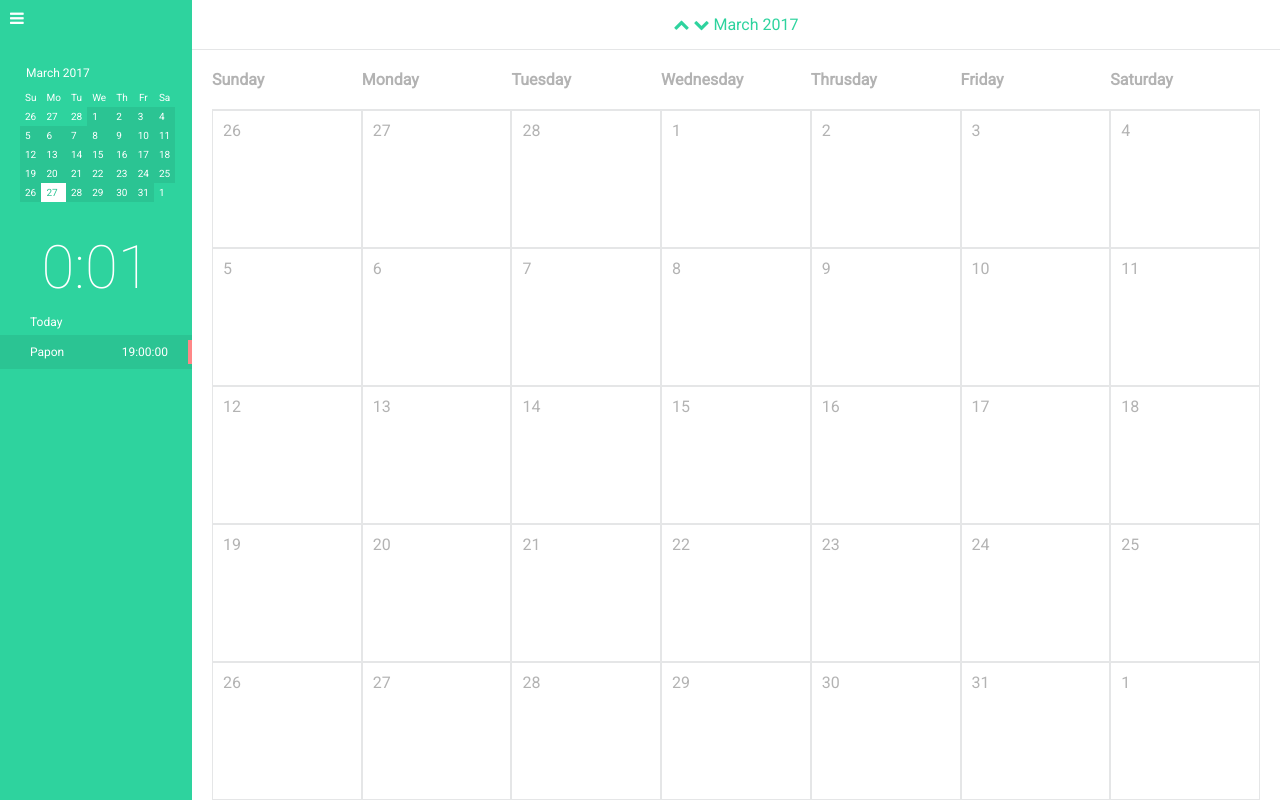
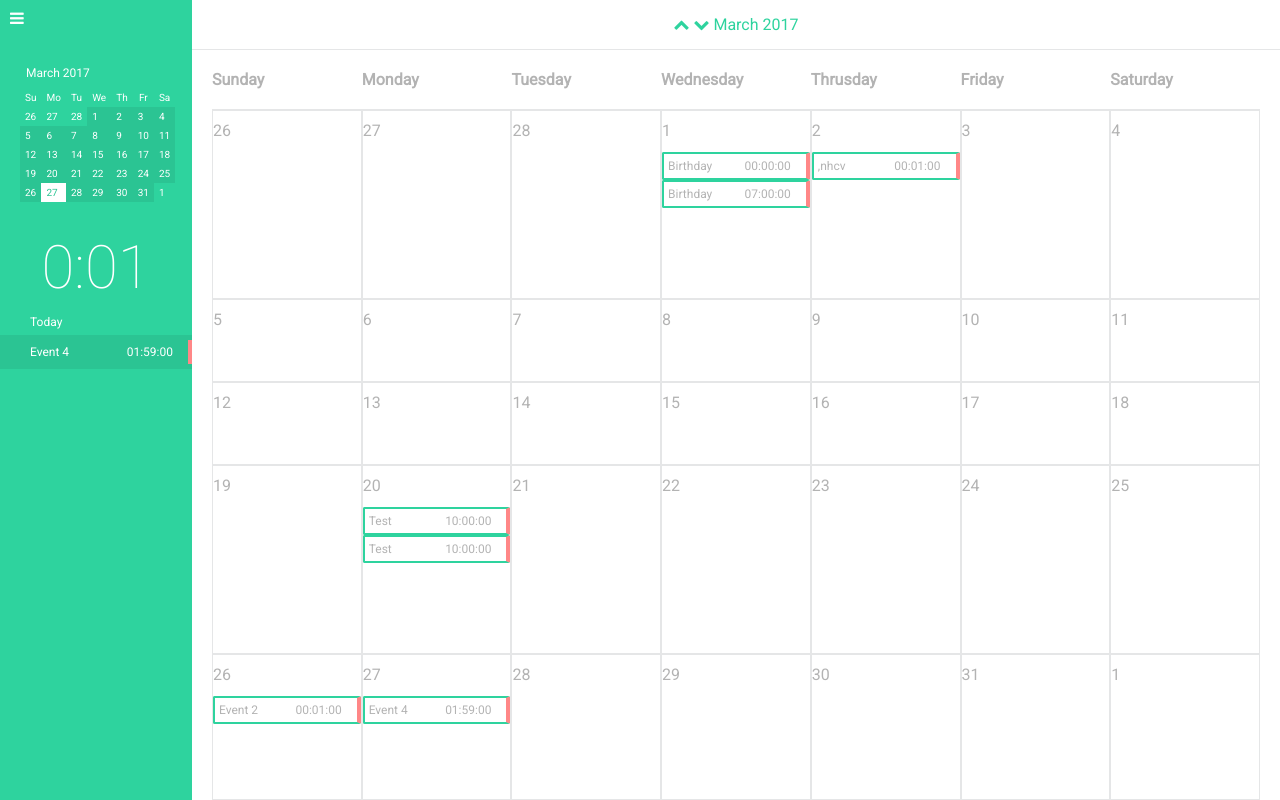
Before and after one commit to mahipjain/calendar, a Django app: page / in a window 1280 px wide. Run offline with Django 3.2, Linux system fonts and the light colour scheme; data comes from the database, SQL or seed files in the repository.

Commit message:
added delete and update

```diff
--- a/calendarapp/static/calendarapp/base.css
+++ b/calendarapp/static/calendarapp/base.css
@@ -33,6 +33,7 @@
     position: absolute;
     z-index: 1;
     border: 1px solid #ff8787;
+    max-width: 300px;
 }
 
 /*.popup::after {
@@ -66,7 +67,7 @@
     to {opacity:1 ;}
 }*/
 
-.popup-date{
+.popup-header{
     color: #ff8787;
 }
 
@@ -129,9 +130,22 @@
     padding: 5px 0;
     border-right: 4px solid #ff8787;
 }
+
+.date ul{
+    font-size: 12px;
+    padding: 0;
+}
+
+.date li{
+    border-radius: 2px;
+    border: 2px solid #2ed39e;
+    border-right: 4px solid #ff8787;
+    padding-left: 4px;
+}
+
 .event-time{
     float: right;
-    padding-right: 20px;
+    padding-right: 15px;
 }
 
 li{
@@ -158,7 +172,7 @@
     border: 1px solid #e5e6e7;
     width: 14%;
     vertical-align: top;
-    padding: 10px;
+    padding: 10px 0;
 }
 .main-container th{
     border-bottom: 1px solid #e5e6e7;
@@ -200,3 +214,11 @@
 .close-btn{
     float: right;
 }
+
+.error{
+    font-size: 10px;
+    color: red;
+    padding: 0;
+    margin: 0;
+    margin-bottom: 4px;
+}
--- a/calendarapp/static/calendarapp/base.js
+++ b/calendarapp/static/calendarapp/base.js
@@ -21,6 +21,8 @@
 		}
 		$('.calendar')[0].innerHTML = 	getCalendar(selectedMonth, selectedYear);
 	});
+
+	//show popup
 	$('.date').click(function(event){
 		if(!$(event.target).closest('.popup').length && !$(event.target).closest('ul').length){
 			$(this).find('.popup-cont').html(popupHtml);
@@ -28,6 +30,10 @@
 			var d = new Date($(this).attr('id'));
 			var long_date = d.getDate() + ' ' + monthName[d.getMonth()] + ' ' + d.getFullYear();
 			$(this).find('.popup-date').html(long_date);
+			var input_date = inputDate(d);
+			console.log(input_date);
+			$(this).find('#start_date').val(input_date);
+			$(this).find('#end_date').val(input_date);
 			$('#event-submit').attr('onclick', 'validate("'+d+'")');
 			$('.popup').show('fast');
 		}
@@ -42,23 +48,99 @@
 	        }
     }
 	});
+	get_events_list();
 
-	get_events_list();
 });
+
+function eventDetails(id){
+	$.ajax({
+		url:'/event/'+id+'/',
+		success: function(data){
+			data = JSON.parse(data);
+			console.log(data);
+			var eventPopup = '<div class="popup">\
+													<i class="fa fa-times close-btn" aria-hidden="true" onclick="closePopup(this)"></i>\
+													<div>\
+														<h3 class="popup-header">'+data.name+'</h3>';
+							if(data.location != ''){
+							eventPopup += '<p>Where</p>\
+														<p>'+data.location+'</p>';
+							}
+							eventPopup +=	 '<p>When</p>\
+														<p>'+data.start_datetime+' - '+data.end_datetime+'</p>';
+
+							if(data.description != ''){
+							eventPopup += '<p>'+data.description+'</p>\
+														<p>Description</p>';
+							}
+							eventPopup += '</div>\
+													<input type="button" value="Delete" onclick="delete_event('+data.id+')">\
+													<input type="button" class="submit-btn" value="Edit" onclick="edit_event('+data.id+')">\
+												</div>';
+			$('#event'+id).parent().parent().find('.popup-cont').html(eventPopup);
+			$('.popup').show('fast');
+		}
+	});
+}
+
+function delete_event(event_id){
+	$.ajax({
+		url: '/delete/'+event_id+'/',
+		success: function(){
+			$('.popup').hide('fast');
+      $('.popup-cont').html('');
+		}
+	})
+}
+
+function edit_event(event_id){
+	$.ajax({
+		url:'/event/'+event_id+'/',
+		success: function(data){
+			data = JSON.parse(data);
+			$('.popup').hide('fast');
+      $('.popup-cont').html('');
+      var d = $('#event'+event_id).closest('.date').attr('id');
+      d = new Date(d);
+      console.log(d);
+      $('#event'+event_id).parent().parent().find('.popup-cont').html(popupHtml);
+      $('#event_name').val(data.name);
+      $('#location').val(data.location);
+      $('#start_date').val(data.start_date);
+      $('#start_time').val(data.start_time);
+      $('#end_date').val(data.end_date);
+      $('#end_time').val(data.end_time);
+      $('#description').val(data.description);
+      $('#event-submit').attr('onclick','validate("'+d+'",'+data.id+')');
+			$('.popup').show('fast');
+		}
+	})
+}
+
+function toggleTimeFields(e){
+	console.log(e);
+	var all_day = $(e).prop('checked');
+	if(all_day){
+		$('#all_day').parent().find('#start_time, #start_date, #end_time, #end_date').prop('disabled', true);
+	}
+	else{
+		$('#all_day').parent().find('#start_time, #start_date, #end_time, #end_date').prop('disabled', false);
+	}
+}
 
 function closePopup(e){
 	$(e).closest('.popup').hide('fast');
 	$(e).closest('.popup-cont').html('');
-	console.log(e);
+	// console.log(e);
 }
 
 function get_events_list(date = ''){
-	console.log(date);
+	// console.log(date);
 	if(date!='') var d = new Date(date);
 	else d = new Date();
 	var elem_id = d.toLocaleDateString('en-US');
 	d = d.getFullYear() + '-' + (d.getMonth()+1) + '-' + d.getDate();
-	console.log(d);
+	// console.log(d);
 	$.ajax({
 		url: '/events_list/',
 		type: 'POST',
@@ -67,11 +149,18 @@
 		},
 		success: function(data){
 			data = JSON.parse(data);
-			console.log(data.length);
+			// console.log(data);
+			// console.log(data.length);
 			var html = '<ul class="events-list">';
 			for(var i =0; i<data.length; i++){
-				html += '<li><span class="event-name">\
+				if(date !=''){
+				html += '<li id="event'+data[i].id+'" onclick="eventDetails('+data[i].id+')"><span class="event-name">\
 				'+data[i].name+'</span><span class="event-time">'+data[i].start_time+'</span></li>';
+				}
+				else{
+					html += '<li><span class="event-name">\
+				'+data[i].name+'</span><span class="event-time">'+data[i].start_time+'</span></li>';
+				}
 			}
 			html+= '</ul>';
 			if(date != '') $('[id="'+elem_id+'"]').append(html);
@@ -80,26 +169,40 @@
 	});
 }
 
-function add_event(date){
+function add_event(date, event_id=null){
 	var d = new Date(date);
 	// console.log(d);
 	var x = document.getElementById(d.toLocaleDateString('en-US'));
 	var name = $(x).find('#event_name')[0].value;
 	var location = $(x).find('#location')[0].value;
+	var start_date = new Date($(x).find('#start_date')[0].value);
+	start_date = inputDate(start_date);
 	var start_time = $(x).find('#start_time')[0].value;
+	var end_date = new Date($(x).find('#end_date')[0].value);
+	end_date = inputDate(end_date);
 	var end_time = $(x).find('#end_time')[0].value;
 	var description = $(x).find('#description')[0].value;
 	d = d.getFullYear() + '-' + (d.getMonth()+1) + '-' + d.getDate();
 	console.log(d);
+	if(event_id) {
+		var url= '/update_event/'+event_id+'/';
+	}
+	else {
+		var url = '/';
+		// start_time += ':00';
+		end_time +=':00';
+	}
 	$.ajax({
-		url: '/',
+		url: url,
 		type: 'POST',
 		data: {
-			date: d,
+			// date: d,
 			name: name,
 			location: location,
+			start_date: start_date,
 			start_time: start_time + ':00',
-			end_time: end_time + ':00',
+			end_date: end_date,
+			end_time: end_time,
 			description: description,
 		},
 		success: function(data){
@@ -108,9 +211,10 @@
 	})
 }
 
-function validate(date){
+function validate(date, event_id=null){
 	var d = new Date(date);
 	var x = document.getElementById(d.toLocaleDateString('en-US'));
+	console.log(x);
 	var name = $(x).find('#event_name')[0].value;
 	var location = $(x).find('#location')[0].value;
 	var start_time = $(x).find('#start_time')[0].value;
@@ -120,13 +224,13 @@
 	var error = false;
 	if(!(name.length > 0)){
 		error = true;
-		$(x).find('#event_name')[0].insertAfter('Event Name is required.');
+		$('<p class="error">Event Name is required.</p>').insertAfter($(x).find('#event_name')[0]);
 	}
 	if(start_time=="" && end_time =="" && all_day == false){
 		error = true;
-		$(x).find('#all_day')[0].insertAfter('Time is required.');
+		$('<p class="error">Time is required.</p>').insertAfter($(x).find('#all_day')[0]);
 	}
-	if(!error) add_event(date);
+	if(!error) add_event(date,event_id);
 }
 
 function noOfDays(month, year) {
@@ -158,7 +262,7 @@
 var popupHtml = '<div class="popup">\
 									<form>\
 										<i class="fa fa-times close-btn" aria-hidden="true" onclick="closePopup(this)"></i>\
-										<h3 class="popup-date">Wednesday, 15 June 2016</h3>\
+										<h3 class="popup-header">Wednesday, 15 June 2016</h3>\
 										<input type="text" id="event_name" placeholder="Event Name">\
 										<input type="text" id="location" placeholder="Location">\
 										<label>Starts</label>\
@@ -167,10 +271,10 @@
 										<label>Ends</label>\
 										<input type="date" id="end_date">\
 										<input type="time" id="end_time"><br>\
-										<input type="checkbox" id="all_day">All Day\
+										<input type="checkbox" id="all_day" onclick="toggleTimeFields(this)">All Day\
 										<label>Description</label>\
 										<textarea id="description"></textarea>\
-										<input type="button" value="Cancel">\
+										<input type="button" value="Cancel" onclick="closePopup(this)">\
 										<input type="button" value="Save" id="event-submit" class="submit-btn">\
 									</form>\
 								</div>';
@@ -221,6 +325,7 @@
 						html += "<td id='"+new Date(year, month, j-day+1).toLocaleDateString('en-US')+"'\
 						class='date month-theme'><div>"+ (j-day+1) +"</div><div class='popup-cont'></div></td>";
 					}
+					get_events_list(new Date(year, month, j-day+1));
 				}
 				else{
 				if(j-day+1 == now.getDate()){
@@ -237,6 +342,7 @@
 		}
 		html +="</tr>";
 	}
+	console.log('jhgf')
 	return html;
 }
 
@@ -254,3 +360,12 @@
     if (i < 10) {i = "0" + i};
     return i;
 }
+
+function inputDate(date){
+	var input_date = date.getFullYear()+'-';
+	if(date.getMonth()<9) input_date +='0';
+	input_date += (date.getMonth()+1)+'-';
+	if(date.getDate()<10) input_date +='0';
+	input_date += date.getDate();
+	return input_date;
+}
--- a/calendarapp/urls.py
+++ b/calendarapp/urls.py
@@ -3,6 +3,9 @@
 from calendarapp import views
 
 urlpatterns = [
-	url(r'^$', views.add_event, name='add_event'),
+	url(r'^$', views.save_event, name='add_event'),
+	url(r'^update_event/(?P<event_id>\d+)/$', views.save_event),
 	url(r'^events_list/$', views.events_list, name='events_list'),
+	url(r'^event/(?P<event_id>\d+)/$', views.event_details),
+	url(r'^delete/(?P<event_id>\d+)/$', views.delete),
 ]
--- a/calendarapp/views.py
+++ b/calendarapp/views.py
@@ -1,15 +1,16 @@
-from django.shortcuts import render
+from django.shortcuts import render, get_object_or_404
 from .forms import EventForm
 from django.http import HttpResponse, JsonResponse
 from .models import Event
 from django.db.models import Q
 from django.views.decorators.csrf import csrf_exempt
 import json
+from django.utils import timezone
+from datetime import datetime
 
-def is_booked(date, s_time, e_time):
-	print s_time, e_time
+def is_booked(s_datetime,e_datetime):
 	#events = Event.objects.filter(date=date).filter(end_time > start_time )
-	events = Event.objects.filter(date=date).filter(Q(start_time__range = (s_time, e_time)) | Q(end_time__range = (s_time, e_time)))
+	events = Event.objects.filter(Q(start_datetime__range = (s_datetime, e_datetime)) | Q(end_datetime__range = (s_datetime, e_datetime)))
 	print events
 	if events:
 		return True
@@ -17,15 +18,37 @@
 		return False
 
 @csrf_exempt
-def add_event(request):
+def save_event(request, event_id = None):
+	print event_id
 	if request.method == 'POST':
 		event_form = EventForm(request.POST)
-		print request.POST['date']
+		#print request.POST['start_date']
 		if event_form.is_valid():
-			if is_booked(request.POST['date'], request.POST['start_time'], request.POST['end_time']):
-				return HttpResponse("Part of this time slot is already booked.")
+			s_date = request.POST['start_date']
+			e_date = request.POST['end_date']
+			s_time = request.POST['start_time']
+			e_time = request.POST['end_time']
+			print s_date, s_time, e_date, e_time
+			s_datetime = datetime.strptime(s_date+'-'+s_time, '%Y-%m-%d-%H:%M:%S')
+			e_datetime = datetime.strptime(e_date+'-'+e_time, '%Y-%m-%d-%H:%M:%S')
+			#if is_booked(s_datetime, e_datetime):
+			#	return HttpResponse("Part of this time slot is already booked.")
+			#else:
+			if event_id != None:
+				event_to_edit = get_object_or_404(Event, pk=event_id)
+				event_to_edit.name = request.POST['name']
+				event_to_edit.location= request.POST['location']
+				event_to_edit.description = request.POST['description']
+				event_to_edit.start_datetime = s_datetime
+				event_to_edit.end_datetime = e_datetime
+				event_to_edit.save()
+				return HttpResponse(True)
+
 			else:
-				event = event_form.save()
+				event = event_form.save(commit=False)
+				event.start_datetime = s_datetime
+				event.end_datetime = e_datetime
+				event.save()
 				return HttpResponse(True)
 		else:
 			return HttpResponse("Invalid form")
@@ -35,16 +58,42 @@
 @csrf_exempt
 def events_list(request):
 	date = request.POST.get('date')
-	events = Event.objects.filter(date=date).order_by('start_time')
+	#print date
+	events = Event.objects.filter(start_datetime__date__lte = date).filter(end_datetime__date__gte = date).order_by('start_datetime')
 	events_list = []
 	for event in events:
 		temp = {
+				'id': event.id,
 				'name': event.name,
 				'location': event.location,
-				'start_time': str(event.start_time),
-				'end_time': str(event.end_time),
+				'start_time': str(event.start_datetime.time()),
+				'end_time': str(event.end_datetime.time()),
 				'description': event.description
 			}
 		events_list.append(temp)
 	events_json = json.dumps(events_list)
 	return JsonResponse(events_json, safe=False)
+
+@csrf_exempt
+def event_details(request, event_id):
+	event = get_object_or_404(Event, pk = event_id)
+	event_dict = {
+					'id': event.id,
+					'name': event.name,
+					'location': event.location,
+					'start_datetime': event.start_datetime.strftime("%I:%M %p, %A, %b %y"),
+					'end_datetime': event.end_datetime.strftime("%I:%M %p, %A, %b %y"),
+					'start_date': event.start_datetime.strftime("%Y-%m-%d"),
+					'end_date': event.end_datetime.strftime("%Y-%m-%d"),
+					'start_time': event.start_datetime.strftime("%H:%M:%S"),
+					'end_time': event.end_datetime.strftime("%H:%M:%S"),
+					'description': event.description
+				}
+	details_json = json.dumps(event_dict)
+	return JsonResponse(details_json, safe=False)
+
+@csrf_exempt
+def delete(request, event_id):
+	event = get_object_or_404(Event, pk = event_id)
+	event.delete()
+	return HttpResponse('Event deleted.')
```
Also changed, not shown: calendarapp/forms.py (+7 -4 lines), calendarapp/models.py (+4 -3 lines), db.sqlite3, 4 other files.
